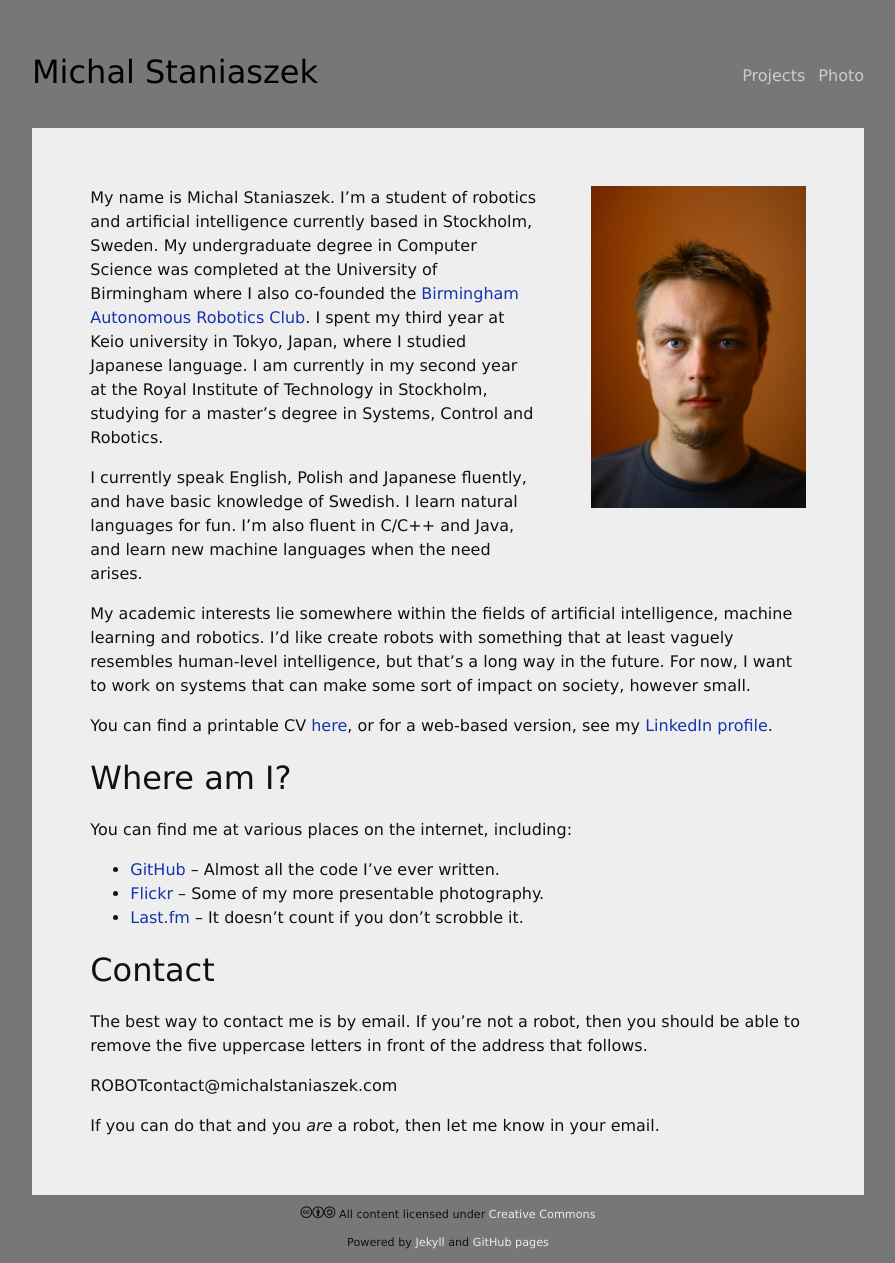
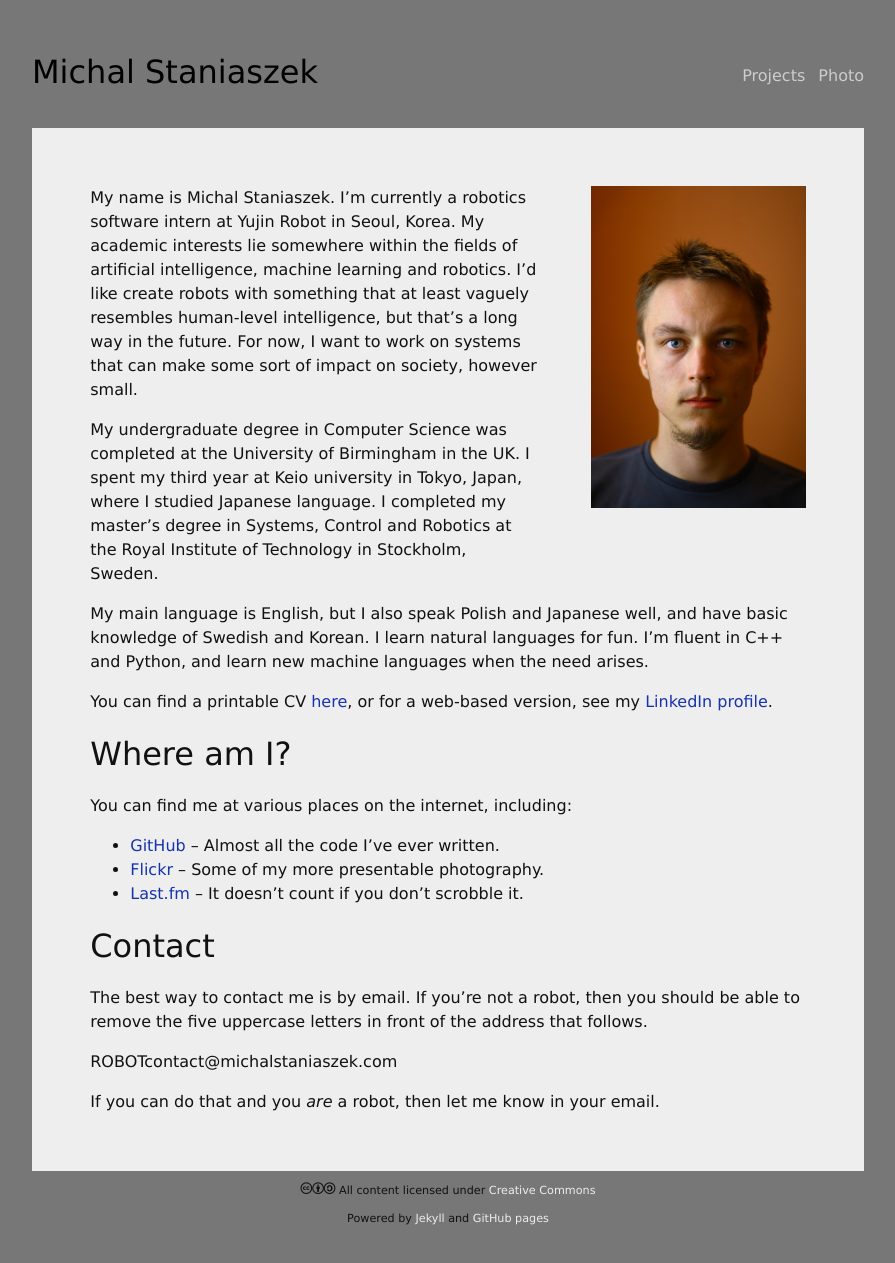
Before and after one commit to heuristicus/heuristicus.github.io, a Jekyll site: the page built from index.md, in a window 1280 px wide. Shown: the whole page, without its empty margins (192-1087 px from the left). Built offline with Jekyll 4.4.1, drawn with Linux system fonts in a browser that asks for light colours; some web fonts are replaced; Markdown is read by kramdown in place of the engine named in the settings; after the commit the page ends 1239 px from its top, so only the background shows below that.

Commit message:
Updated index

```diff
--- a/index.md
+++ b/index.md
@@ -4,24 +4,23 @@ title: About
 ---
 <img src="../img/face.jpg" align="right"/>
 
-My name is Michal Staniaszek. I'm a student of robotics and artificial
-intelligence currently based in Stockholm, Sweden. My undergraduate degree in
-Computer Science was completed at the University of Birmingham where I also
-co-founded the
-[Birmingham Autonomous Robotics Club](http://barcuk.github.io/index.html). I
-spent my third year at Keio university in Tokyo, Japan, where I studied Japanese
-language. I am currently in my second year at the Royal Institute of Technology
-in Stockholm, studying for a master's degree in Systems, Control and Robotics.
+My name is Michal Staniaszek. I'm currently a robotics software intern at Yujin
+Robot in Seoul, Korea. My academic interests lie somewhere within the fields of
+artificial intelligence, machine learning and robotics. I'd like create robots
+with something that at least vaguely resembles human-level intelligence, but
+that's a long way in the future. For now, I want to work on systems that can
+make some sort of impact on society, however small.
 
-I currently speak English, Polish and Japanese fluently, and have basic
-knowledge of Swedish. I learn natural languages for fun. I'm also fluent in C/C++
-and Java, and learn new machine languages when the need arises.
+My undergraduate degree in Computer Science was completed
+at the University of Birmingham in the UK. I spent my third year at Keio
+university in Tokyo, Japan, where I studied Japanese language. I completed my
+master's degree in Systems, Control and Robotics at the Royal Institute of
+Technology in Stockholm, Sweden.
 
-My academic interests lie somewhere within the fields of artificial
-intelligence, machine learning and robotics. I'd like create robots with
-something that at least vaguely resembles human-level intelligence, but that's a
-long way in the future. For now, I want to work on systems that can make some
-sort of impact on society, however small.
+My main language is English, but I also speak Polish and Japanese well, and have
+basic knowledge of Swedish and Korean. I learn natural languages for fun. I'm
+fluent in C++ and Python, and learn new machine languages when the need arises.
+
 
 You can find a printable CV
 [here](https://github.com/heuristicus/cv/blob/master/michal_staniaszek_cv.pdf?raw=true), or for a
```
